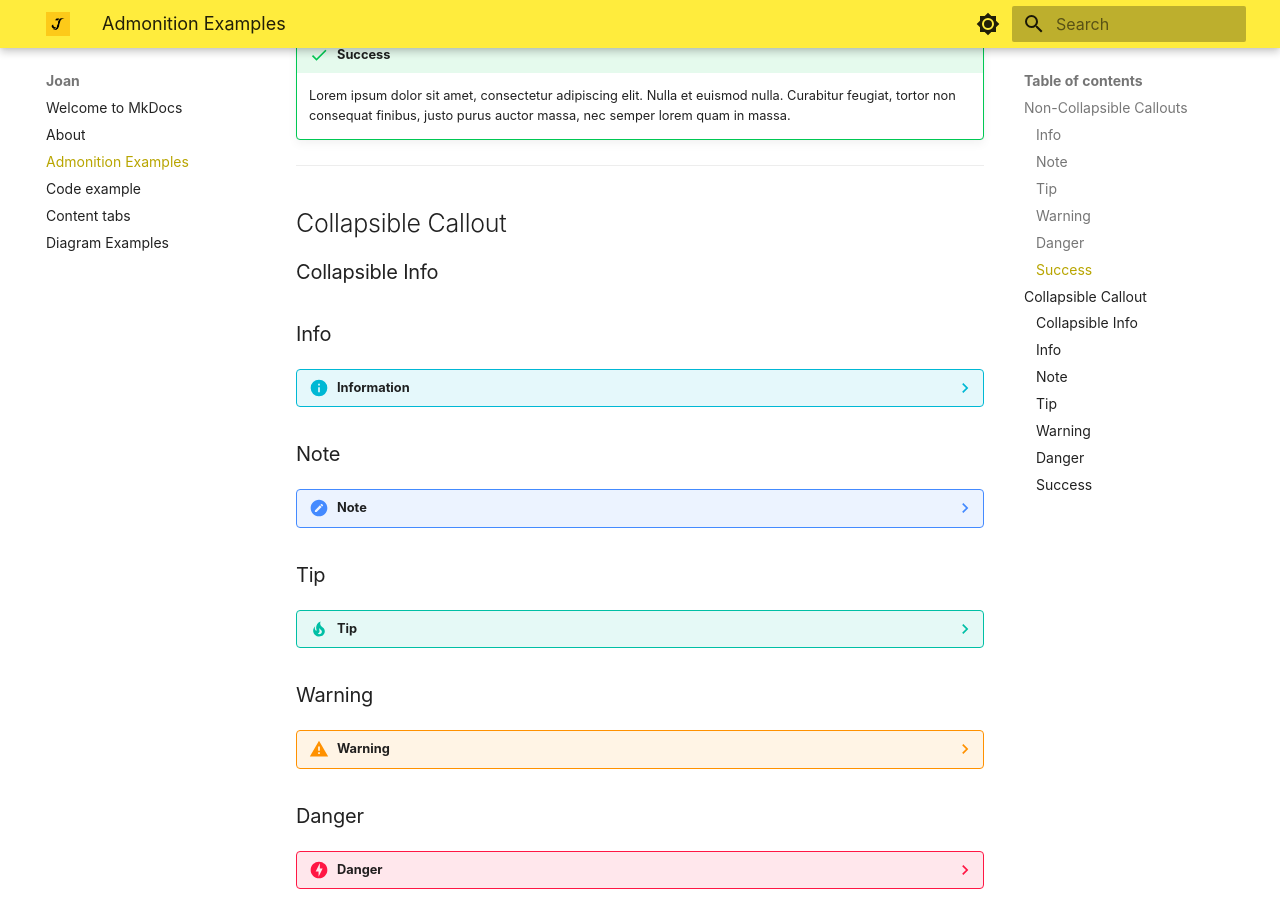
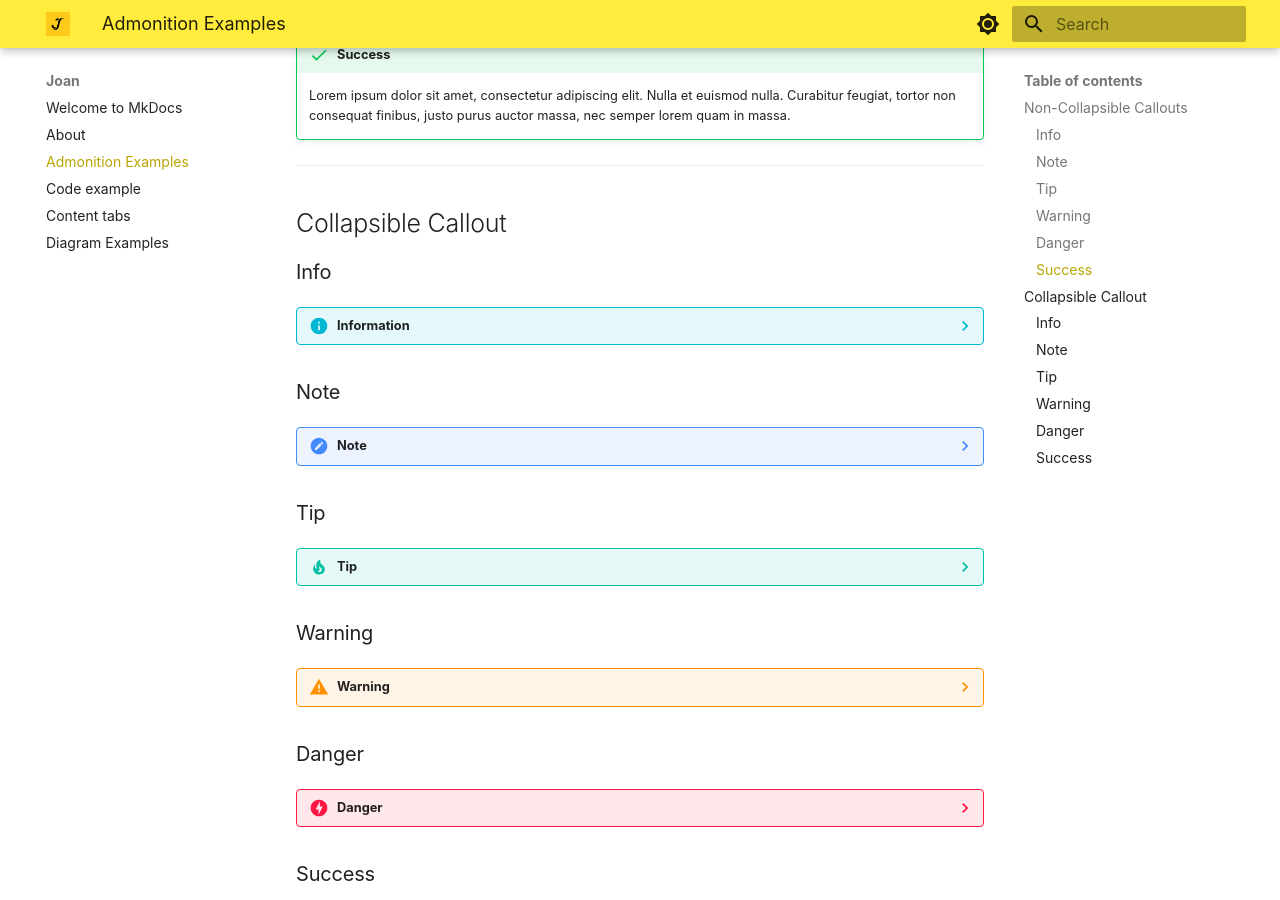
Before and after one commit to Toroi01/mkdocs-material-tutorial, an MkDocs documentation site: the page built from docs/admonitions.md, in a window 1280 px wide and 900 px high, scrolled down 1176 px. Built offline with MkDocs 1.6.1 and Material for MkDocs 9.7.7, drawn with Linux system fonts in a browser that asks for light colours; some web fonts are replaced.

Commit message:
Remove typo

```diff
--- a/docs/admonitions.md
+++ b/docs/admonitions.md
@@ -36,7 +36,6 @@
 
 ## Collapsible Callout
 
-### Collapsible Info
 ### Info
 ??? info "Information"
 
--- a/mkdocs.yml
+++ b/mkdocs.yml
@@ -53,4 +53,6 @@ extra:
       link: https://www.youtube.com/@Jopcopin
     - icon: simple/linkedin
       link: https://www.linkedin.com/in/joan-palacios-caballero/
+    - icon: simple/github
+      link: https://github.com/Toroi01/mkdocs-material-tutorial
 copyright: Copyright &copy; 2024 Joan Palacios Caballero
```
